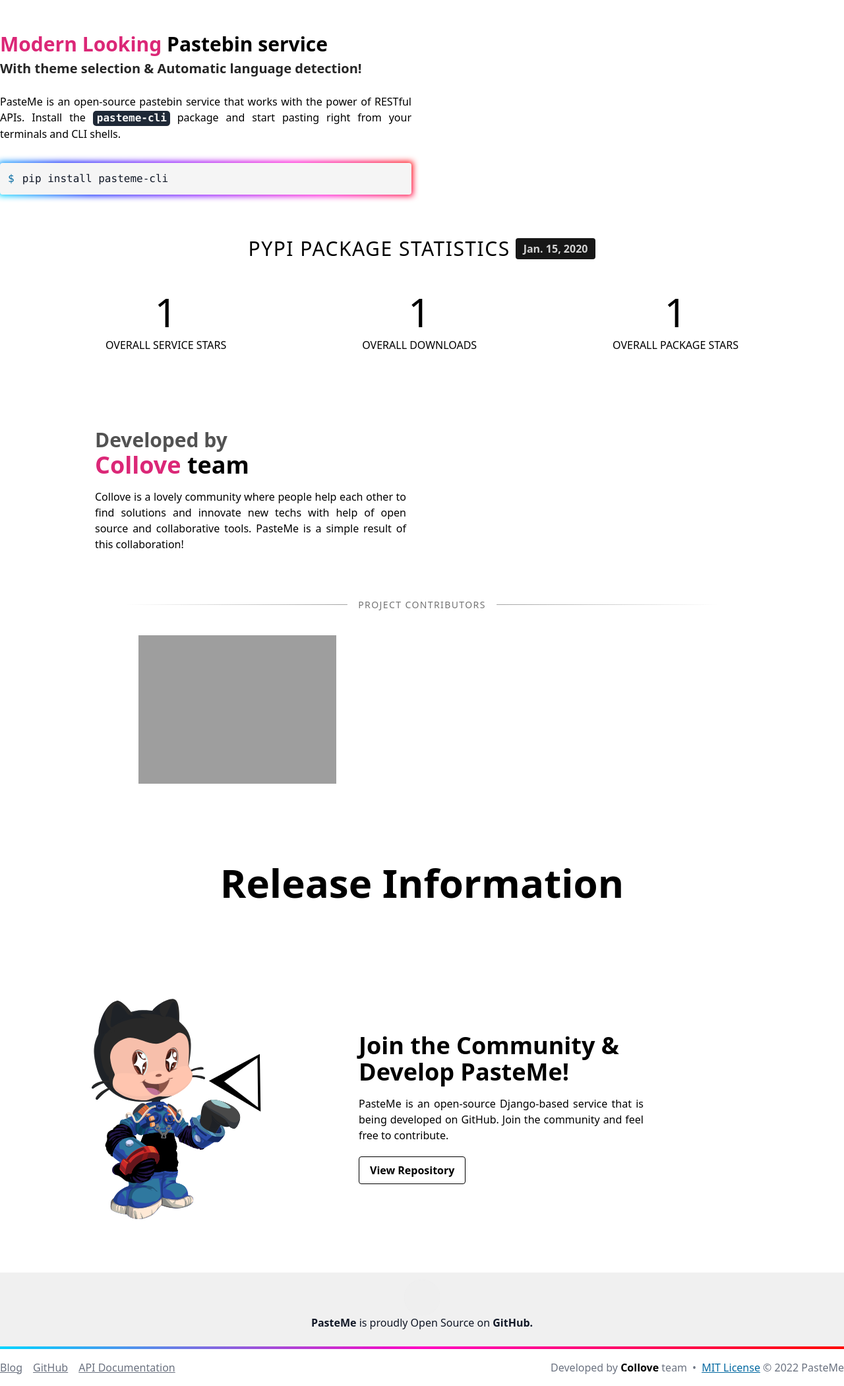
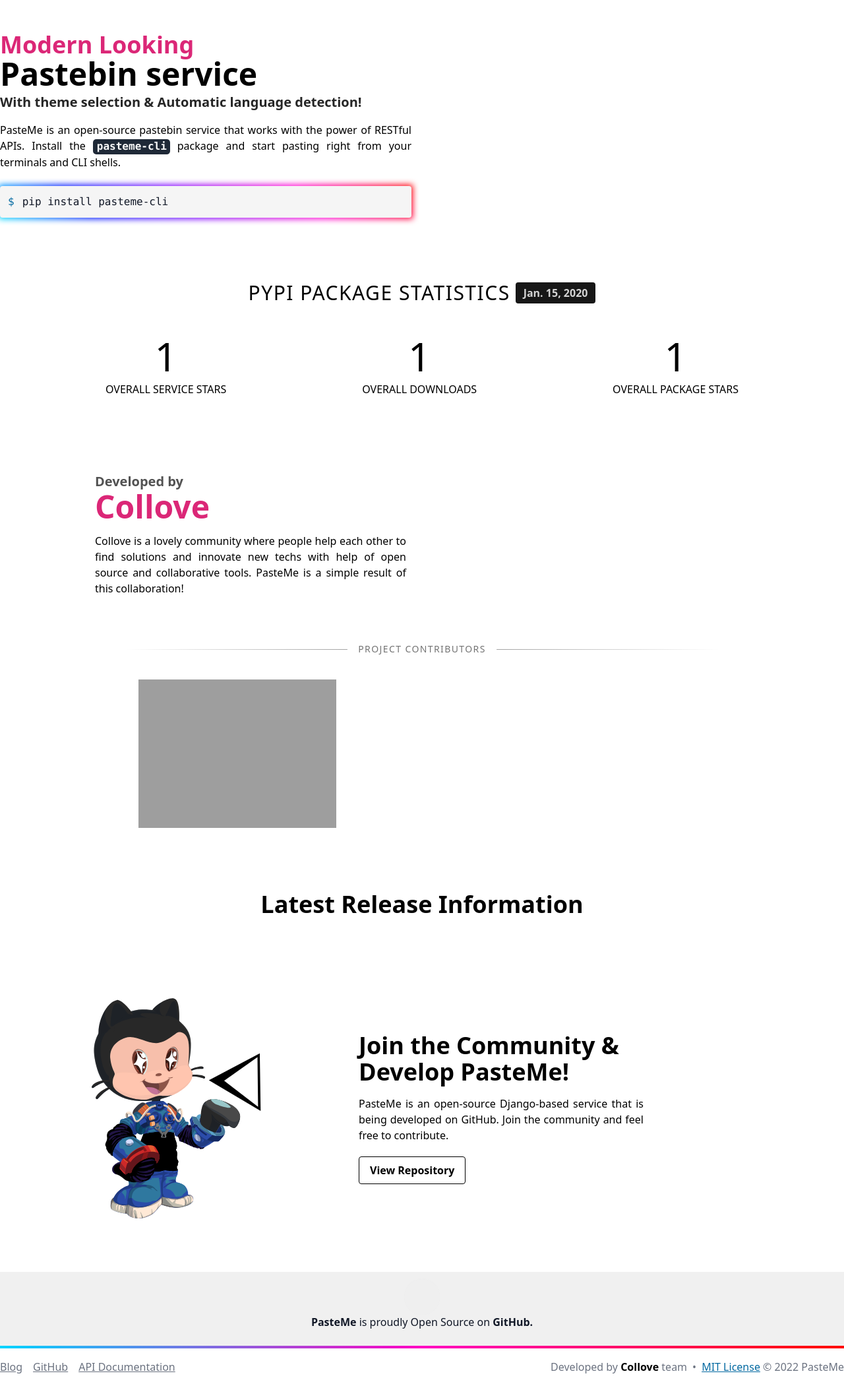
Before and after one commit to collove/pasteme, a Django app: template snippet/templates/home.html in a window 1280 px wide. Shown: the part 88-2189 px from the top of the page at 66% size. Run offline with Django 4.2, Linux system fonts and the light colour scheme; the template is opened without the code that fills it: most values are stand-ins (such as "Sample title", 1, 10 or a date in 2020); some libraries are stand-ins or nearby versions; grey boxes are pictures that could not be loaded.

Commit message:
UPDATE: Hope page style

```diff
--- a/snippet/templates/home_sections/collove.html
+++ b/snippet/templates/home_sections/collove.html
@@ -6,13 +6,13 @@
              data-aos-duration="400"
              data-aos-once="true">
             <div class="px-2 lg:px-4">
-                <h2 class="text-3xl text-center md:text-left font-bold">
+                <h2 class="text-xl text-center md:text-left font-bold">
                     <span class="text-neutral-600 dark:text-neutral-700">Developed by</span>
                     <br class="hidden md:block"/>
-                    <div class="text-4xl">
-                        <span class="text-pink-600">
+                    <div class="text-5xl">
+                        <span class="text-pink-600 dark:text-pink-500">
                             <a href="https://collove.codes" target="blank">Collove</a>
-                        </span> team
+                        </span>
                     </div>
                 </h2>
                 <p class="my-4 text-center md:text-justify">
@@ -36,7 +36,7 @@
             </span>
             <div class="grow rounded-full h-[1px] bg-gradient-to-r from-neutral-400 dark:from-neutral-600"></div>
         </div>
-        <div class="container max-w-screen-sm flex items-center justify-center">
+        <div class="container max-w-screen-sm flex items-center justify-center select-none">
             <a href="https://github.com/collove/pasteme/graphs/contributors">
                 <img src="{% static 'img/contributors.svg' %}"
                      class="w-2/3 md:w-3/4 mx-auto"
--- a/snippet/templates/home_sections/hero.html
+++ b/snippet/templates/home_sections/hero.html
@@ -1,10 +1,10 @@
-<section class="container pt-12 pb-6 flex flex-col md:flex-row gap-2 md:gap-4 lg:gap-8 text-black dark:text-white">
-    <div class="flex flex-col flex-1 gap-2 justify-center">
+<section class="container pt-12 pb-6 flex flex-col lg:flex-row gap-2 md:gap-4 lg:gap-8 text-black dark:text-white">
+    <div class="flex flex-col flex-1 justify-center lg:pb-8">
         <div class="mb-4 text-center md:text-left">
-            <h1 class="text-3xl leading-tight font-bold">
-                <span class="text-pink-600">Modern Looking</span>
-                <br class="xl:hidden"/>
-                Pastebin service
+            <h1 class="text-3xl md:text-5xl lg:text-4xl font-bold">
+                <span class="text-pink-600 dark:text-pink-500">Modern Looking</span>
+                <br/>
+                <span class="text-4xl md:text-6xl lg:text-5xl">Pastebin service</span>
             </h1>
             <p class="text-lg text-neutral-800 dark:text-neutral-400 md:text-xl font-semibold mt-4 xl:mt-1">
                 With theme selection & Automatic language detection!
--- a/snippet/templates/home_sections/release.html
+++ b/snippet/templates/home_sections/release.html
@@ -1,10 +1,10 @@
 {% load static %}
-<section class="py-16 flex flex-col md:flex-row gap-4 md:gap-4 lg:gap-8 bg-white dark:bg-black text-black dark:text-white">
+<section class="py-4 md:py-10 flex flex-col md:flex-row gap-4 md:gap-4 lg:gap-8 bg-white dark:bg-black text-black dark:text-white">
     <div class="w-full flex justify-center"
          data-aos="fade-up"
          data-aos-duration="400"
          data-aos-once="true">
-        <h1 class="text-xl md:text-3xl lg:text-6xl text-center font-bold">Release Information</h1>
+        <h1 class="text-2xl lg:text-4xl text-center font-bold">Latest Release Information</h1>
     </div>
     {% comment %} <div class="flex flex-col items-center justify-center" data-aos="fade-up" data-aos-duration="400" data-aos-once="true">
         <div class="px-2 lg:px-4"></div>
--- a/snippet/templates/home_sections/repo.html
+++ b/snippet/templates/home_sections/repo.html
@@ -1,10 +1,10 @@
 {% load static %}
 <section class="container max-w-screen-lg p-8 flex flex-col md:flex-row gap-4 md:gap-4 lg:gap-8 text-black dark:text-white">
-    <div class="flex flex-1 justify-center"
+    <div class="flex flex-1 justify-center select-none"
          data-aos="fade-up"
          data-aos-duration="400"
          data-aos-once="true">
-        <img class="mb-4d select-none"
+        <img class="mb-4d"
              src="{% static 'img/octocat.svg' %}"
              width="300"
              alt="Octocat"/>
```
